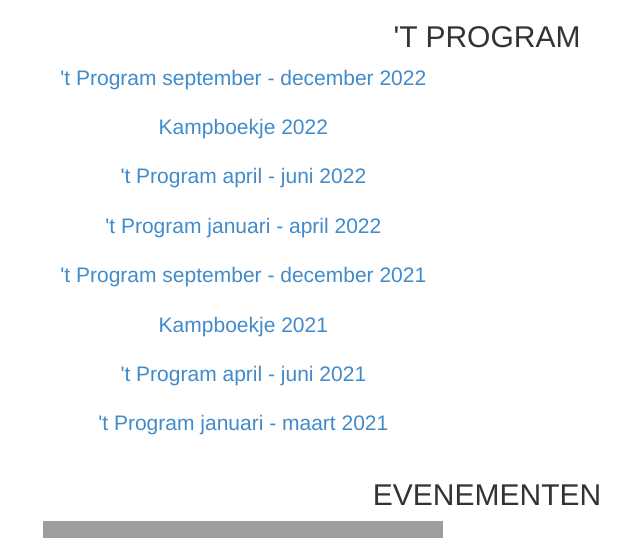
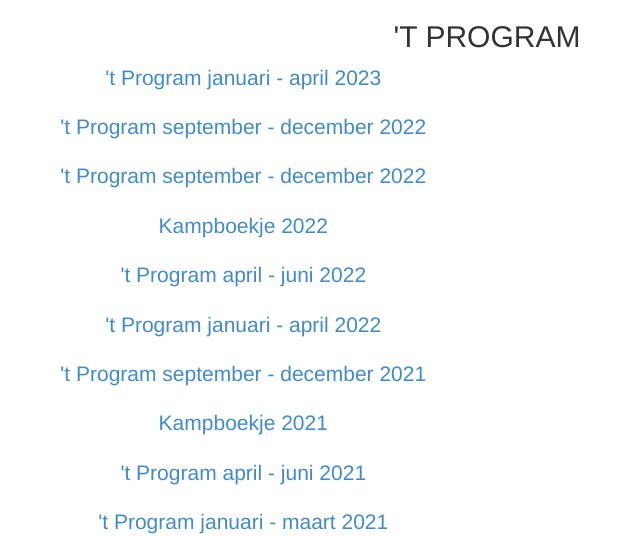
Before and after one commit to Chiro-Elzestraat/chiroelzestraat.be, a PHP site: page /chirojongens/index.php in a window 1280 px wide. Shown: the part 1659-2197 px from the top of the page, without its empty margins (153-793 px from the left). Run offline with PHP 8.4, Linux system fonts and the light colour scheme; some libraries are stand-ins or nearby versions; grey boxes are pictures that could not be loaded.

Commit message:
Upload nieuw program

```diff
--- a/chirojongens/index.php
+++ b/chirojongens/index.php
@@ -364,8 +364,9 @@ $_SESSION['r'] = $r;
           <div class="row justify-content-center mb-5">
             <div class="col-md-7">
 
+            <p class="lead"><a href="https://tprogram.chiroelzestraat.be/tProgram-januari-april-2023.pdf">'t Program januari - april 2023</a></p>
             <p class="lead"><a href="https://tprogram.chiroelzestraat.be/Program-september-december-2022.pdf">'t Program september - december 2022</a></p>
-
+            <p class="lead"><a href="https://tprogram.chiroelzestraat.be/Program-september-december-2022.pdf">'t Program september - december 2022</a></p>
                 <p class="lead"><a href="https://tprogram.chiroelzestraat.be/kampboekje-Olloy-Sur-Viroin-2022.pdf">Kampboekje 2022</a></p>
                 <p class="lead"><a href="https://tprogram.chiroelzestraat.be/Program-april-juni-2022.pdf">'t Program april - juni 2022</a></p>
                 <p class="lead"><a href="https://tprogram.chiroelzestraat.be/t-program-januari-april-2022.pdf">'t Program januari - april 2022</a></p>
@@ -373,7 +374,9 @@ $_SESSION['r'] = $r;
                 <p class="lead"><a href="https://tprogram.chiroelzestraat.be/kampboekje-Lavacherie-2021.pdf">Kampboekje 2021</a></p>
                 <p class="lead"><a href="http://chiroelzestraat.be/tprogram/Program-april-juni-2021.pdf">'t Program april - juni 2021</a></p>
                 <p class="lead"><a href="https://tprogram.chiroelzestraat.be/Program-januari-maart-2021.pdf">'t Program januari - maart 2021</a></p>
-                <!--p class="lead"><a href="https://tprogram.chiroelzestraat.be/Program-september-december-2020.pdf">'t Program september - december 2020</a></p>
+                <!-- <p></p>
+                <div class="show-more">
+                <p class="lead"><a href="https://tprogram.chiroelzestraat.be/Program-september-december-2020.pdf">'t Program september - december 2020</a></p>
                 <iframe src="https://www.youtube.com/embed/6yQqg_pccZ4?color=white" width="560" height="315" allowfullscreen frameborder="0"></iframe>
             <p class="lead"><a href="https://tprogram.chiroelzestraat.be/kampboekje-Sprimont-2020.pdf">Kampboekje 2020</a></p>
             <p class="lead"><a href="https://tprogram.chiroelzestraat.be/t-program-januari-april-2020.pdf">'t Program januari - april -2020</a></p>
@@ -392,7 +395,8 @@ $_SESSION['r'] = $r;
               <p class="lead"><a href="https://tprogram.chiroelzestraat.be/t-program september_december2018.pdf" target="_blank">'t Program september - december 2018</a></p>
               <p class="lead"><a href="https://tprogram.chiroelzestraat.be/Kampboekje_2018.pdf" target="_blank">Kampboekje 2018</a></p>
               <p class="lead"><a href="https://chiroelzestraat.be/tprogram/t-program-april-juni2018.pdf" target="_blank">'t Program april - juni 2018</a></p>
-              <p class="lead"><a href="https://chiroelzestraat.be/tprogram/t-program-januari2018april2018.pdf" target="_blank">'t Program januari - april 2018</a></p-->
+              <p class="lead"><a href="https://chiroelzestraat.be/tprogram/t-program-januari2018april2018.pdf" target="_blank">'t Program januari - april 2018</a></p>
+                </div> -->
             </div>
           </div>
         </div>
```
Also changed, not shown: 1 other file.
